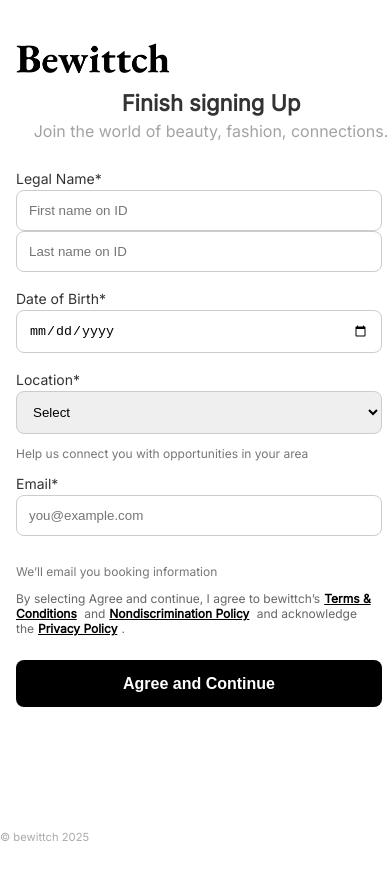
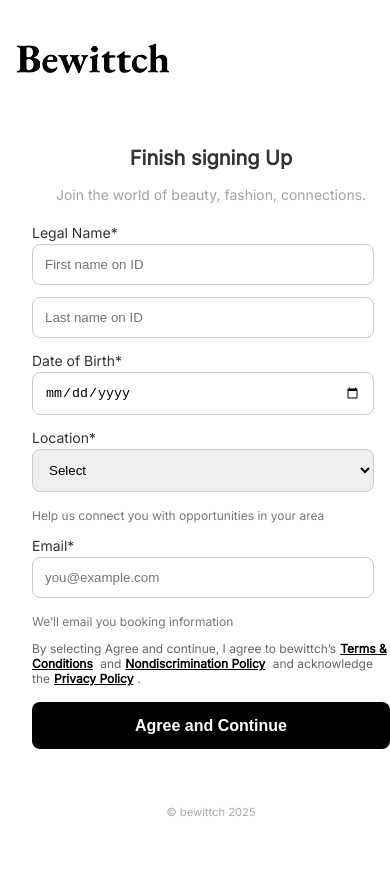
Before and after one commit to jaisuriyaNatarajan/be-witch, a React (Vite) app: page /be-witch/register in a window 390 px wide. Shown: the top 880 px of the page. Before the commit the page ends 844 px from the top, so only its background shows below. Built offline with nearby package versions, Linux system fonts and the light colour scheme.

Commit message:
responsive at signup form

```diff
--- a/src/components/signup/SignupForm.jsx
+++ b/src/components/signup/SignupForm.jsx
@@ -11,6 +11,7 @@
   flex-direction: column;
   justify-content: center;
   align-items: center;
+  padding: 16px; /* Add some padding around the form on mobile */
 `;
 
 const FormContainer = styled.div`
@@ -20,6 +21,11 @@
   flex-direction: column;
   align-items: center;
   justify-content: center;
+
+  @media (max-width: 600px) {
+    /* Styles for screens smaller than 600px (typical mobile) */
+    padding: 16px; /* Add padding inside the form container on mobile */
+  }
 `;
 
 const Heading = styled.h3`
@@ -29,6 +35,12 @@
   line-height: 30px;
   letter-spacing: 0%;
   text-align: center;
+  margin-bottom: 12px; /* Reduce margin for better mobile spacing */
+
+  @media (max-width: 600px) {
+    font-size: 20px; /* Slightly smaller heading on mobile */
+    line-height: 28px;
+  }
 `;
 
 const Subheading = styled.p`
@@ -39,6 +51,12 @@
   text-align: center;
   margin: 0px 0px 24px 0px;
   color: ${(props) => props.theme.colors.secondary};
+
+  @media (max-width: 600px) {
+    font-size: 14px; /* Slightly smaller subheading on mobile */
+    line-height: 22px;
+    margin-bottom: 16px;
+  }
 `;
 
 const Label = styled.label`
@@ -46,45 +64,61 @@
   font-size: 14px;
   line-height: 22px;
   letter-spacing: 0%;
+  margin-bottom: 4px; /* Add a little space below the label */
 `;
 
 const Input = styled.input`
-  width: calc(100% - 1.5rem);
+  width: calc(100% - 1rem); /* Adjust width for padding */
   padding: 0.75rem;
-  margin-bottom: 1rem;
+  margin-bottom: 0.75rem; /* Reduce margin for tighter spacing on mobile */
   border: 1px solid #ccc;
   border-radius: 8px;
   box-sizing: border-box;
 `;
 
 const Select = styled.select`
-  width: calc(100% - 1.5rem);
+  width: calc(100% - 1rem); /* Adjust width for padding */
   padding: 0.75rem;
   border: 1px solid #ccc;
   border-radius: 8px;
   box-sizing: border-box;
+  margin-bottom: 0.75rem; /* Reduce margin for tighter spacing on mobile */
 `;
 
 const Row = styled.div`
   display: flex;
-  flex-direction: column;
-  .first-name {
-    margin: 0;
-  }
+  flex-direction: column; /* Stack elements vertically on mobile */
+  gap: 0; /* Remove gap between first and last name on mobile */
+
   & > div {
     flex: 1;
+    margin-bottom: 0.75rem; /* Add margin between the stacked inputs */
+  }
+
+  .first-name {
+    margin-right: 0; /* Remove right margin for the first name on mobile */
+  }
+
+  @media (min-width: 601px) {
+    flex-direction: row; /* Keep side-by-side on larger screens */
+    gap: 0.5rem; /* Add gap between first and last name on larger screens */
+    & > div {
+      margin-bottom: 1rem; /* Restore larger margin on larger screens */
+    }
   }
 `;
 
 const HelperText = styled.p`
   font-size: 0.75rem;
   color: #777;
+  margin-top: 4px; /* Add a little space above the helper text */
+  margin-bottom: 0.75rem; /* Add some bottom margin */
 `;
 
 const Agreement = styled.p`
   font-size: 0.75rem;
   color: #666;
-  margin-bottom: 1.5rem;
+  margin-bottom: 1rem;
 
   a {
     color: #000;
@@ -95,7 +129,7 @@
 `;
 
 const SubmitButton = styled.button`
-  width: calc(100% - 1.5rem);
+  width: 100%; /* Make the button full width on mobile */
   padding: 0.9rem;
   background-color: #000;
   color: white;
@@ -104,6 +138,7 @@
   font-weight: bold;
   font-size: 1rem;
   cursor: pointer;
+  margin-bottom: 1.5rem; /* Add some bottom margin to the button */
 
   &:hover {
     background-color: #111;
@@ -113,11 +148,11 @@
 const Footer = styled.footer`
   font-size: 0.7rem;
   color: #aaa;
-  text-align: left;
+  text-align: center; /* Center the footer text on mobile */
   margin-top: 2rem;
-  position: absolute;
-  bottom: 0;
-  left: 0;
+  position: static; /* Adjust positioning for mobile layout */
+  bottom: auto;
+  left: auto;
 `;
 
 export const SignupForm = () => {
@@ -137,7 +172,8 @@
 
   return (
     <>
-      <Logo src={BeWitch} alt="BeWitch Logo" />
+      <Logo src={BeWitch} alt="BeWitch Logo" style={{ marginBottom: "24px" }} />{" "}
+      {/* Add some margin below the logo */}
       <Wrapper>
         <FormContainer>
           <Heading>Finish signing Up</Heading>
```
